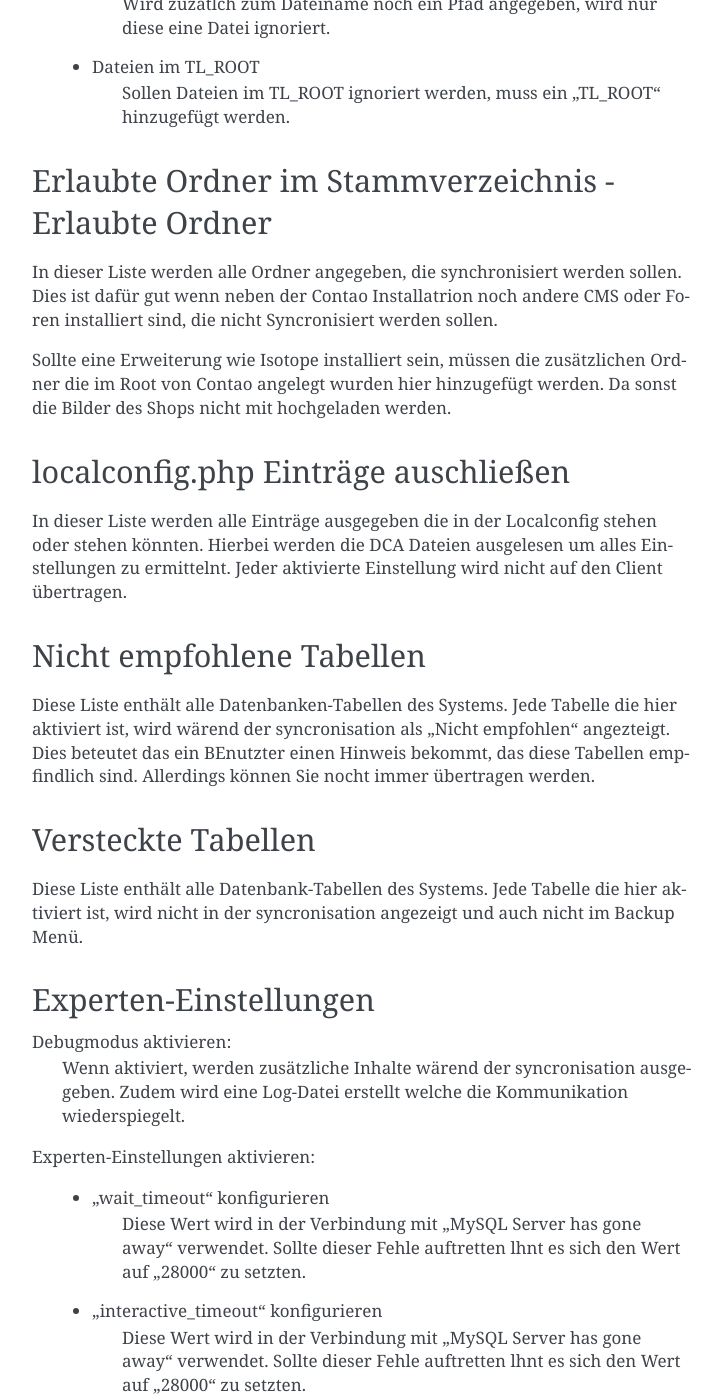
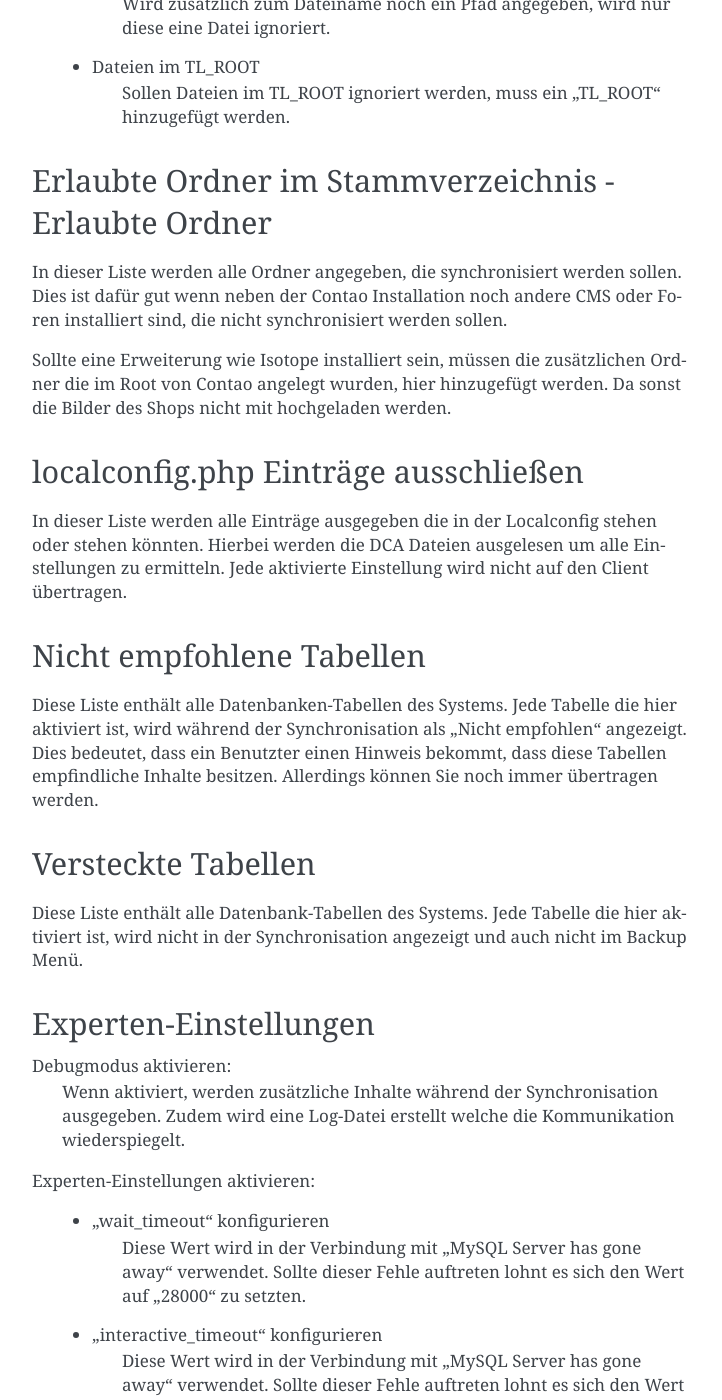
Before and after one commit to menatwork/syncCto-documentation-de, a Sphinx documentation site: the page built from source/settings/syncCto.rst, in a window 1280 px wide and 1400 px high, scrolled down 763 px. Shown: the whole window, without its empty margins (388-1110 px from the left). Built offline with Sphinx 7.4.7, drawn with Linux system fonts in a browser that asks for light colours; some of the changed text lies outside the part shown.

Commit message:
Correct some parts.

```diff
--- a/source/miscellaneous/glossar.rst
+++ b/source/miscellaneous/glossar.rst
@@ -4,7 +4,7 @@
 C
 -
 Client:
-    Der entfernte Server wird im allgemeinen als Client benannt.
+    Der entfernte Server wird im Allgemeinen als Client benannt.
 
 L
 -
--- a/source/settings/syncCto.rst
+++ b/source/settings/syncCto.rst
@@ -7,21 +7,21 @@
 
 Hier können diverse Blacklisten/Whitelisten eingestellt werden.
 
-Dateien und Ordner auschließen
-------------------------------
+Dateien und Ordner ausschließen
+-------------------------------
 
 Ordner:
-    Alle Ordner die in dieser Liste stehen werden nicht geprüft, dementsprechend werden die Daten auch nicht übertragen.
+    Alle Ordner die in dieser Liste stehen, werden nicht geprüft, dementsprechend werden die Daten auch nicht übertragen.
 
-    Es ist möglich Pfade direkt vom Root anzugeben "system/html" oder mit Wildcards zu arbeiten. Hierbei gib es allerdings nur die Möglichkeit mit dem *-Operator zu arbeiten. So können zum Beispiel alle Verzeichnise die "htlm" im Namen haben, ignoriert werden.
+    Es ist möglich Pfade direkt vom Root anzugeben "system/html" oder mit Wildcards zu arbeiten. Hierbei gib es allerdings nur die Möglichkeit mit dem \*-Operator zu arbeiten. So können zum Beispiel alle Verzeichnisse die "htlm" im Namen haben, ignoriert werden.
 
 Dateien:
-    Genau wie bei den Ordnern, ist er Möglich einzelne Dateien auf die Ignorlieste zu setzten.
+    Genau wie bei den Ordnern, ist es möglich einzelne Dateien auf die Blacklist zu setzten.
 
     - Alle Dateien mit dem gleichen Name
         Sollte nur eine Dateiname angegeben werden, so werden alle Dateien mit diesem Namen ignoriert.
     - Datei mit einem Bestimmten Pfad
-        Wird zuzätlch zum Dateiname noch ein Pfad angegeben, wird nur diese eine Datei ignoriert.
+        Wird zusätzlich zum Dateiname noch ein Pfad angegeben, wird nur diese eine Datei ignoriert.
     - Dateien im TL_ROOT
         Sollen Dateien im TL_ROOT ignoriert werden, muss ein "TL_ROOT" hinzugefügt werden.
 
@@ -29,39 +29,39 @@
 Erlaubte Ordner im Stammverzeichnis - Erlaubte Ordner
 -----------------------------------------------------
 
-In dieser Liste werden alle Ordner angegeben, die synchronisiert werden sollen. Dies ist dafür gut wenn neben der Contao Installatrion noch andere CMS oder Foren installiert sind, die nicht Syncronisiert werden sollen.
+In dieser Liste werden alle Ordner angegeben, die synchronisiert werden sollen. Dies ist dafür gut wenn neben der Contao Installation noch andere CMS oder Foren installiert sind, die nicht synchronisiert werden sollen.
 
-Sollte eine Erweiterung wie Isotope installiert sein, müssen die zusätzlichen Ordner die im Root von Contao angelegt wurden hier hinzugefügt werden. Da sonst die Bilder des Shops nicht mit hochgeladen werden.
+Sollte eine Erweiterung wie Isotope installiert sein, müssen die zusätzlichen Ordner die im Root von Contao angelegt wurden, hier hinzugefügt werden. Da sonst die Bilder des Shops nicht mit hochgeladen werden.
 
-localconfig.php Einträge auschließen
-------------------------------------
+localconfig.php Einträge ausschließen
+-------------------------------------
 
-In dieser Liste werden alle Einträge ausgegeben die in der Localconfig stehen oder stehen könnten. Hierbei werden die DCA Dateien ausgelesen um alles Einstellungen zu ermittelnt. Jeder aktivierte Einstellung wird nicht auf den Client übertragen.
+In dieser Liste werden alle Einträge ausgegeben die in der Localconfig stehen oder stehen könnten. Hierbei werden die DCA Dateien ausgelesen um alle Einstellungen zu ermitteln. Jede aktivierte Einstellung wird nicht auf den Client übertragen.
 
 
 Nicht empfohlene Tabellen
 -------------------------
 
-Diese Liste enthält alle Datenbanken-Tabellen des Systems. Jede Tabelle die hier aktiviert ist, wird wärend der syncronisation als "Nicht empfohlen" angezteigt. Dies beteutet das ein BEnutzter einen Hinweis bekommt, das diese Tabellen empfindlich sind. Allerdings können Sie nocht immer übertragen werden.
+Diese Liste enthält alle Datenbanken-Tabellen des Systems. Jede Tabelle die hier aktiviert ist, wird während der Synchronisation als "Nicht empfohlen" angezeigt. Dies bedeutet, dass ein Benutzter einen Hinweis bekommt, dass diese Tabellen empfindliche Inhalte besitzen. Allerdings können Sie noch immer übertragen werden.
 
 Versteckte Tabellen
 -------------------
 
-Diese Liste enthält alle Datenbank-Tabellen des Systems. Jede Tabelle die hier aktiviert ist, wird nicht in der syncronisation angezeigt und auch nicht im Backup Menü.
+Diese Liste enthält alle Datenbank-Tabellen des Systems. Jede Tabelle die hier aktiviert ist, wird nicht in der Synchronisation angezeigt und auch nicht im Backup Menü.
 
 Experten-Einstellungen
 ----------------------
 
 Debugmodus aktivieren:
-    Wenn aktiviert, werden zusätzliche Inhalte wärend der syncronisation ausgegeben. Zudem wird eine Log-Datei erstellt welche die Kommunikation wiederspiegelt.
+    Wenn aktiviert, werden zusätzliche Inhalte während der Synchronisation ausgegeben. Zudem wird eine Log-Datei erstellt welche die Kommunikation wiederspiegelt.
 
 Experten-Einstellungen aktivieren:
 
     - "wait_timeout" konfigurieren
-        Diese Wert wird in der Verbindung mit "MySQL Server has gone away" verwendet. Sollte dieser Fehle auftretten lhnt es sich den Wert auf "28000" zu setzten.
+        Diese Wert wird in der Verbindung mit "MySQL Server has gone away" verwendet. Sollte dieser Fehle auftreten lohnt es sich den Wert auf "28000" zu setzten.
     - "interactive_timeout" konfigurieren
-        Diese Wert wird in der Verbindung mit "MySQL Server has gone away" verwendet. Sollte dieser Fehle auftretten lhnt es sich den Wert auf "28000" zu setzten.
+        Diese Wert wird in der Verbindung mit "MySQL Server has gone away" verwendet. Sollte dieser Fehle auftreten lohnt es sich den Wert auf "28000" zu setzten.
     - Datenbank Abfragelimit
-        Diese Wert wird in der Verbindung mit "MySQL Server has gone away" verwendet. Sollte dieser Fehle auftretten lhnt es sich den Wert auf "500" zu setzten.
+        Diese Wert wird in der Verbindung mit "MySQL Server has gone away" verwendet. Sollte dieser Fehle auftreten lohnt es sich den Wert auf "500" zu setzten.
 
 Automatische Aktualisierung der Datenbank:
```
Also changed, not shown: 11 other files.
